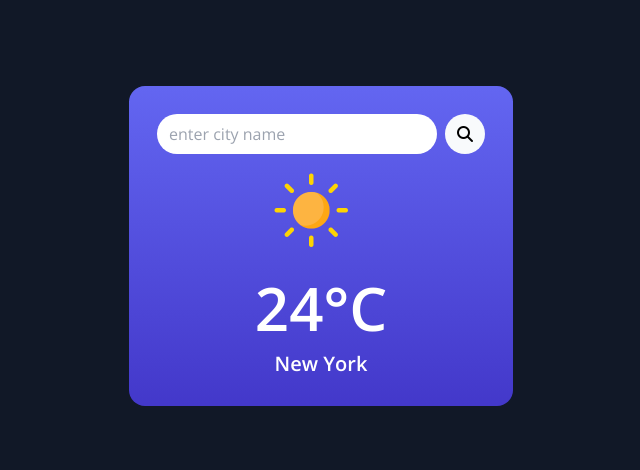
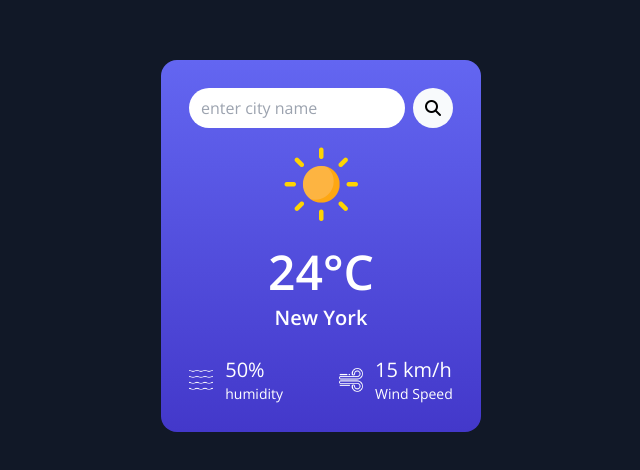
Before and after one commit to Rahimi-CS/Weather-app, a plain HTML site: page index.html in a window 1280 px wide. Shown: the part 154-624 px from the top of the page, without its empty margins (319-959 px from the left). Drawn offline with nearby package versions, Linux system fonts and the light colour scheme.

Commit message:
finished the style of project

```diff
--- a/index.html
+++ b/index.html
@@ -18,7 +18,7 @@
   </head>
   <body class="flex items-center justify-center w-full h-screen bg-gray-900">
     <div
-      class="card max-w-full w-96 bg-gradient-to-t from-indigo-700 to-indigo-500 rounded-2xl p-7 flex items-center justify-center flex-col"
+      class="card max-w-full w-80 bg-gradient-to-t from-indigo-700 to-indigo-500 rounded-2xl p-7 flex items-center justify-center flex-col"
     >
       <div class="search w-full flex items-center justify-between gap-2">
         <input
@@ -31,12 +31,28 @@
           <i class="fa fas fa-search"></i>
         </button>
       </div>
-      <div class="weather">
+      <div class="weather flex items-center justify-center flex-col">
         <img src="/images/clear.png" class="weather-icon w-28" />
-        <h1 class="tem text-white text-6xl text-center font-semibold py-3">
+        <h1 class="tem text-white text-5xl text-center font-semibold py-2">
           24°C
         </h1>
         <h2 class="text-center text-xl font-semibold text-white">New York</h2>
+        <div class="details flex justify-between items-center gap-14 mt-6">
+          <div class="col flex justify-center items-center text-white gap-3">
+            <img src="/images/humidity.png" class="w-6" />
+            <div>
+              <p class="humidity text-xl">50%</p>
+              <p class="text-sm text-center">humidity</p>
+            </div>
+          </div>
+          <div class="col flex items-center justify-center text-white gap-3">
+            <img src="/images/wind.png" class="w-6" />
+            <div>
+              <p class="wind text-xl">15 km/h</p>
+              <p class="text-sm text-center">Wind Speed</p>
+            </div>
+          </div>
+        </div>
       </div>
     </div>
   </body>
```
